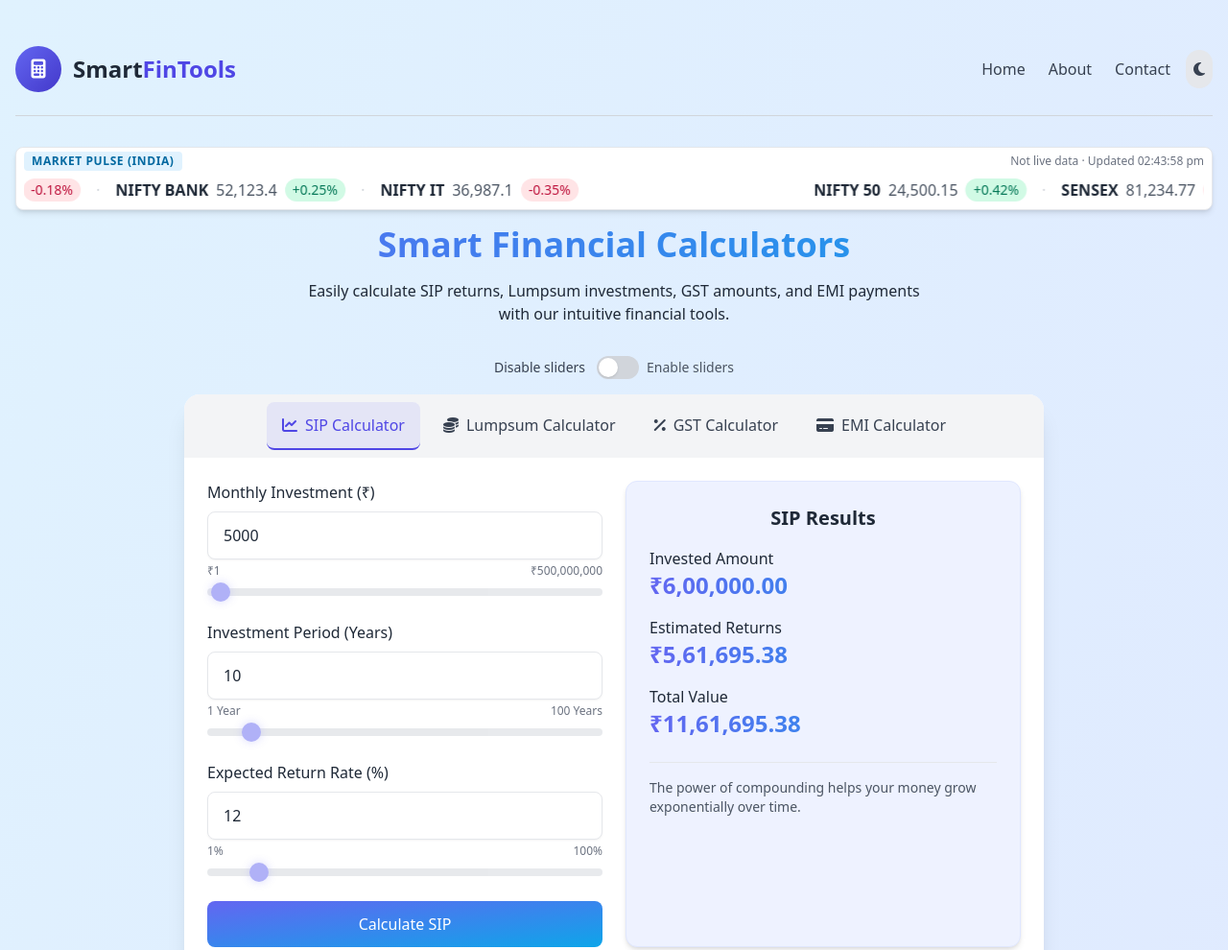
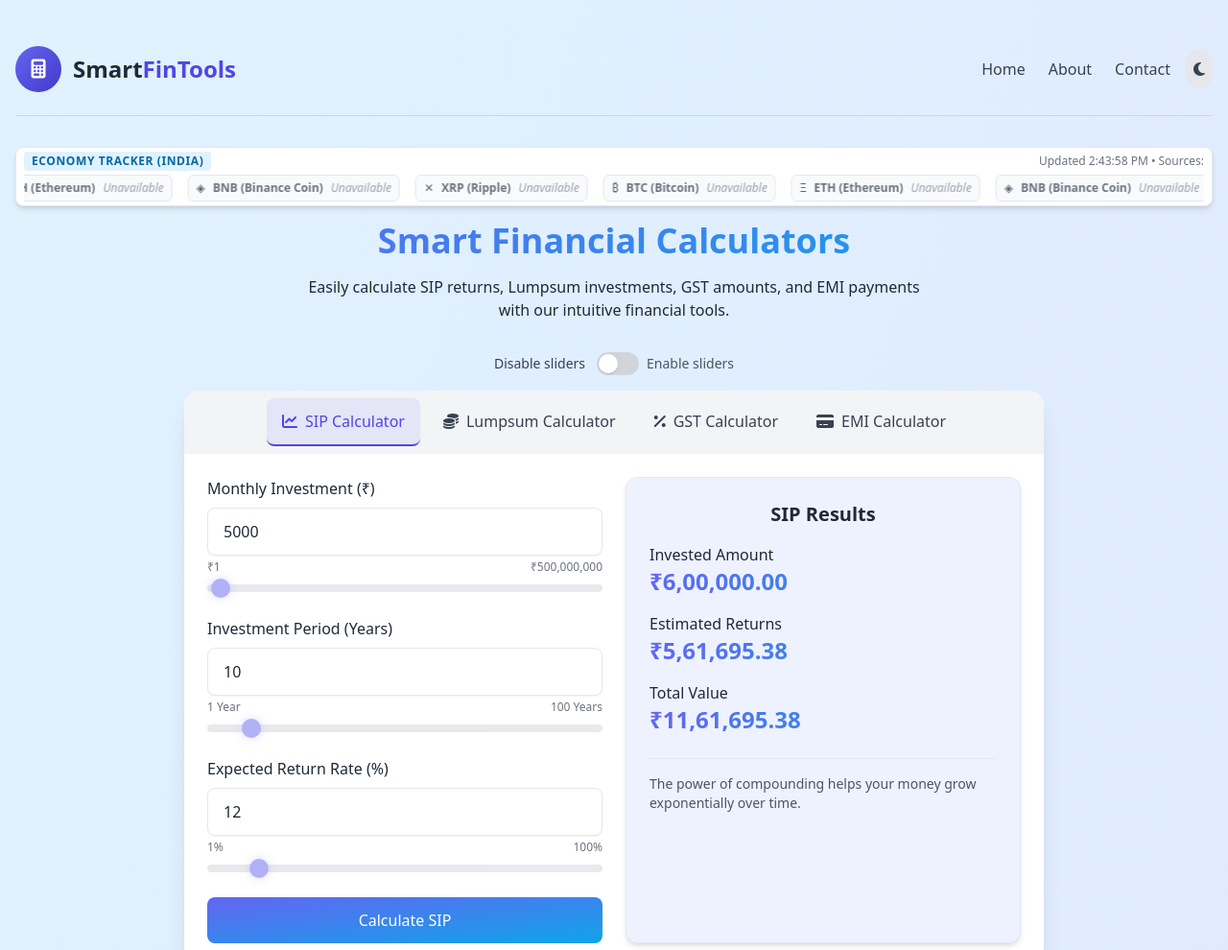
Before and after one commit to shivamprakash-git/smart-fin-tools, a plain HTML site: page index.html in a window 1280 px wide. Shown: the top 990 px of the page at 96% size. Drawn offline with nearby package versions, Linux system fonts and the light colour scheme; no server answers.

Commit message:
updated live ticker data for economy tracker

```diff
--- a/index.html
+++ b/index.html
@@ -102,7 +102,7 @@
             <div id="market-ticker-viewport" class="relative overflow-hidden rounded-lg border bg-white text-gray-800 border-gray-200 shadow-md dark:bg-gray-900 dark:text-gray-100 dark:border-gray-800">
                 <div class="px-2 py-1 space-y-1">
                     <div class="flex items-center justify-between gap-2">
-                        <span class="text-[10px] md:text-xs font-semibold uppercase tracking-wider px-2 py-0.5 rounded bg-secondary-100 text-secondary-700 dark:bg-secondary-900/40 dark:text-secondary-300">Market Pulse (India)</span>
+                        <span class="text-[10px] md:text-xs font-semibold uppercase tracking-wider px-2 py-0.5 rounded bg-secondary-100 text-secondary-700 dark:bg-secondary-900/40 dark:text-secondary-300">Economy Tracker (India)</span>
                         <span id="market-ticker-meta" class="text-[10px] md:text-xs text-gray-500 dark:text-gray-400">Fetching…</span>
                     </div>
                     <div class="overflow-hidden">
@@ -571,7 +571,7 @@
     <script src="https://cdn.jsdelivr.net/npm/chart.js"></script>
     <script src="js/script.js"></script>
     <script src="js/editorCalc.js"></script>
-    <script src="js/marketTicker.js"></script>
+    <script src="js/ticker.js"></script>
     <script>
       // Register Service Worker as early as possible after scripts load
       if ('serviceWorker' in navigator) {
--- a/js/marketTicker.js
+++ /dev/null
@@ -1,206 +0,0 @@
-(function(){
-  const API = 'https://financialmodelingprep.com/api/v3/quotes/index?apikey=demo';
-  // Target broader set of Indian indices. We'll try symbols first, then name match.
-  const SYMBOLS = ['^NSEI','^BSESN','^NSEBANK','^CNXIT','^CNXMIDCAP','^CNXSMALLCAP'];
-  const REFRESH_MS = 90_000; // 90s
-  const SPEED_PX_PER_S = 70; // slightly faster for more items
-
-  let animationId = null;
-  let paused = false;
-  let currentMarquee = null; // { track, clone, contentWidth, wrapper }
-
-  // Simple debounce
-  function debounce(fn, wait=200){
-    let t; return (...args) => { clearTimeout(t); t = setTimeout(() => fn.apply(null, args), wait); };
-  }
-
-  function qs(sel, root=document){ return root.querySelector(sel); }
-
-  function formatNumber(n){
-    try {
-      return new Intl.NumberFormat('en-IN', { maximumFractionDigits: 2 }).format(n);
-    } catch { return String(n); }
-  }
-
-  function buildItem({ label, price, changePercent }) {
-    const wrap = document.createElement('div');
-    wrap.className = 'flex items-center gap-2 text-sm md:text-base';
-
-    const name = document.createElement('span');
-    name.className = 'font-semibold text-gray-800 dark:text-gray-100';
-    name.textContent = label;
-
-    const priceEl = document.createElement('span');
-    priceEl.className = 'text-gray-600 dark:text-gray-200';
-    priceEl.textContent = formatNumber(price);
-
-    const chip = document.createElement('span');
-    const up = typeof changePercent === 'number' && changePercent >= 0;
-    chip.className = (up
-      ? 'px-2 py-0.5 rounded-full bg-emerald-100 text-emerald-700 dark:bg-emerald-500/20 dark:text-emerald-300'
-      : 'px-2 py-0.5 rounded-full bg-rose-100 text-rose-700 dark:bg-rose-500/20 dark:text-rose-300') + ' text-xs md:text-sm';
-    chip.textContent = (up ? '+' : '') + (changePercent?.toFixed ? changePercent.toFixed(2) : changePercent) + '%';
-
-    wrap.appendChild(name);
-    wrap.appendChild(priceEl);
-    wrap.appendChild(chip);
-    return wrap;
-  }
-
-  async function fetchIndices() {
-    try {
-      const res = await fetch(API, { cache: 'no-store' });
-      if (!res.ok) throw new Error('HTTP ' + res.status);
-      const data = await res.json();
-      if (!Array.isArray(data)) throw new Error('Bad payload');
-      // Map desired symbols
-      const wanted = data.filter(d => SYMBOLS.includes(d.symbol));
-      // Fallback: search by name if symbol mismatch
-      const nameMap = {
-        '^NSEI': ['NIFTY 50','Nifty 50','NIFTY50'],
-        '^BSESN': ['BSE SENSEX','Sensex','SENSEX'],
-        '^NSEBANK': ['NIFTY BANK','Bank Nifty','NIFTY BANK INDEX'],
-        '^CNXIT': ['NIFTY IT','CNX IT','NIFTY INFORMATION TECHNOLOGY'],
-        '^CNXMIDCAP': ['NIFTY MIDCAP 100','CNX MIDCAP','NIFTY MIDCAP'],
-        '^CNXSMALLCAP': ['NIFTY SMALLCAP 100','CNX SMALLCAP','NIFTY SMALLCAP']
-      };
-      SYMBOLS.forEach(sym => {
-        if (!wanted.find(w => w.symbol === sym)) {
-          const alt = data.find(d => nameMap[sym]?.some(n => (d.name||'').toLowerCase().includes(n.toLowerCase())));
-          if (alt) wanted.push(alt);
-        }
-      });
-      return wanted.map(row => {
-        const price = row.price ?? row.previousClose ?? row.open ?? 0;
-        const prev = row.previousClose ?? row.prevClose ?? null;
-        let cp = row.changesPercentage ?? row.changePercent;
-        if ((cp === undefined || cp === null) && typeof price === 'number' && typeof prev === 'number' && prev) {
-          cp = ((price - prev) / prev) * 100;
-        }
-        return {
-          label: row.name || row.symbol,
-          price,
-          previousClose: prev,
-          changePercent: typeof cp === 'number' ? cp : 0
-        };
-      }).filter(x => x.label);
-    } catch (e) {
-      // Graceful fallback with static sample so UI still works
-      console.warn('Ticker fetch failed, using fallback:', e);
-      return [
-        { label: 'NIFTY 50', price: 24500.15, changePercent: 0.42 },
-        { label: 'SENSEX', price: 81234.77, changePercent: -0.18 },
-        { label: 'NIFTY BANK', price: 52123.4, changePercent: 0.25 },
-        { label: 'NIFTY IT', price: 36987.1, changePercent: -0.35 }
-      ];
-    }
-  }
-
-  function setupMarquee(track) {
-    // Duplicate content for seamless loop
-    const wrapper = track.parentElement;
-    // Ensure wrapper is relative for absolute children, and fix its height
-    wrapper.style.position = 'relative';
-    const contentWidth = track.scrollWidth;
-    const height = track.offsetHeight;
-    if (height) wrapper.style.height = height + 'px';
-
-    const clone = track.cloneNode(true);
-    // Mark clone for cleanup; keep it non-interactive when visible
-    clone.dataset.tickerClone = '1';
-    clone.style.pointerEvents = 'none';
-    clone.style.userSelect = 'none';
-
-    // Position both tracks absolutely to keep a single visual lane
-    Object.assign(track.style, { position: 'absolute', left: '0px', top: '0px' });
-    Object.assign(clone.style, { position: 'absolute', left: '0px', top: '0px' });
-
-    wrapper.appendChild(clone);
-
-    currentMarquee = { track, clone, contentWidth, wrapper };
-
-    let x = 0;
-    function step(ts){
-      if (!step.last) step.last = ts;
-      const dt = (ts - step.last) / 1000;
-      step.last = ts;
-      if (!paused) {
-        x -= SPEED_PX_PER_S * dt;
-        const total = contentWidth;
-        if (Math.abs(x) >= total) x += total; // wrap
-        track.style.transform = `translate3d(${x}px,0,0)`;
-        clone.style.transform = `translate3d(${x + contentWidth}px,0,0)`;
-      }
-      animationId = requestAnimationFrame(step);
-    }
-    animationId = requestAnimationFrame(step);
-  }
-
-  function clearAnimation(){
-    if (animationId) cancelAnimationFrame(animationId);
-    animationId = null;
-  }
-
-  function setPauseHandlers(el){
-    // Only pause on hover; no selection/copy handling
-    el.addEventListener('mouseenter', () => { paused = true; });
-    el.addEventListener('mouseleave', () => { paused = false; });
-  }
-
-  async function render() {
-    const root = qs('#market-ticker');
-    if (!root) return;
-    const track = qs('#market-ticker-track');
-    if (!track) return;
-
-    // Clear existing
-    track.innerHTML = '';
-
-    const items = await fetchIndices();
-    items.forEach(item => {
-      const n = buildItem(item);
-      const sep = document.createElement('span');
-      sep.className = 'text-gray-300 dark:text-gray-500';
-      sep.textContent = '·';
-      track.appendChild(n);
-      track.appendChild(sep);
-    });
-    if (track.lastChild) track.removeChild(track.lastChild); // remove trailing separator
-
-    // Update meta: data source + last updated
-    const meta = qs('#market-ticker-meta');
-    if (meta) {
-      const now = new Date();
-      const time = new Intl.DateTimeFormat('en-IN', { hour: '2-digit', minute: '2-digit', second: '2-digit' }).format(now);
-      meta.textContent = `Not live data · Updated ${time}`;
-      meta.title = 'Source: Financial Modeling Prep (demo). This feed is delayed.';
-    }
-
-    // Reset animation
-    clearAnimation();
-    // Remove previous clone if any
-    const wrapper = track.parentElement;
-    // Remove previous clones if any
-    [...wrapper.querySelectorAll('[data-ticker-clone="1"]')].forEach(n => n.remove());
-    track.style.transform = 'translateX(0)';
-
-    // Defer to allow layout
-    requestAnimationFrame(() => setupMarquee(track));
-  }
-
-  function startAutoRefresh(){
-    setInterval(render, REFRESH_MS);
-  }
-
-  document.addEventListener('DOMContentLoaded', () => {
-    // Pause on hover over the viewport
-    const viewport = qs('#market-ticker-viewport');
-    if (viewport) setPauseHandlers(viewport);
-    render();
-    startAutoRefresh();
-    // Rebuild marquee on resize for consistent dimensions
-    window.addEventListener('resize', debounce(() => {
-      render();
-    }, 200));
-  });
-})();
--- /dev/null
+++ b/js/ticker.js
@@ -0,0 +1,352 @@
+// Ticker: Frankfurter (USD/INR) + Binance (BTC)
+// No API keys needed
+
+(function () {
+  const track = document.getElementById('market-ticker-track');
+  const meta = document.getElementById('market-ticker-meta');
+  const viewport = document.getElementById('market-ticker-viewport');
+
+  if (!track || !meta || !viewport) return;
+
+  const fmtINR = (n) =>
+    new Intl.NumberFormat('en-IN', { style: 'currency', currency: 'INR', maximumFractionDigits: 2 }).format(n);
+  const fmtNum = (n, d = 4) => Number(n).toFixed(d);
+  const nowTime = () => new Date().toLocaleTimeString();
+
+  // Display names
+  const FX_NAMES = {
+    'USD/INR': 'US Dollar',
+    'EUR/INR': 'Euro',
+    'GBP/INR': 'British Pound',
+    'JPY/INR': 'Japanese Yen',
+  };
+  // Preferred FX pairs list (for placeholders)
+  const FX_PAIRS = [
+    { from: 'USD', to: 'INR', label: 'USD/INR' },
+    { from: 'EUR', to: 'INR', label: 'EUR/INR' },
+    { from: 'GBP', to: 'INR', label: 'GBP/INR' },
+    { from: 'JPY', to: 'INR', label: 'JPY/INR' },
+  ];
+  const CRYPTO_NAMES = {
+    BTC: 'Bitcoin',
+    ETH: 'Ethereum',
+    BNB: 'Binance Coin',
+    XRP: 'Ripple',
+  };
+
+  // Fetch multiple FX pairs against INR
+  async function fetchFrankfurterFX() {
+    const requests = FX_PAIRS.map((p) =>
+      fetch(`https://api.frankfurter.app/latest?from=${p.from}&to=${p.to}`, { cache: 'no-store' })
+        .then((r) => {
+          if (!r.ok) throw new Error('Frankfurter fetch failed');
+          return r.json();
+        })
+        .then((d) => ({ label: p.label, rate: d?.rates?.[p.to] }))
+    );
+    const settled = await Promise.allSettled(requests);
+    const out = [];
+    for (const s of settled) {
+      if (s.status === 'fulfilled' && Number.isFinite(Number(s.value.rate))) {
+        out.push({ label: s.value.label, rate: Number(s.value.rate) });
+      }
+    }
+    if (!out.length) throw new Error('No FX data');
+    return out;
+  }
+
+  async function fetchBinance24h(symbol) {
+    // e.g. symbol: BTCUSDT, ETHUSDT, BNBUSDT
+    const url = `https://api.binance.com/api/v3/ticker/24hr?symbol=${symbol}`;
+    const res = await fetch(url, { cache: 'no-store' });
+    if (!res.ok) throw new Error('Binance fetch failed');
+    const data = await res.json();
+    const lastPrice = Number(data?.lastPrice);
+    if (!Number.isFinite(lastPrice)) throw new Error(`${symbol} price missing`);
+    const changePct = Number(data?.priceChangePercent);
+    return { symbol, priceUsd: lastPrice, changePct24h: Number.isFinite(changePct) ? changePct : null };
+  }
+
+  function renderItems(items) {
+    track.innerHTML = '';
+
+    // Build one sequence of nodes
+    const seqNodes = items.map((it) => renderItemNode(it));
+
+    // Append once and measure
+    seqNodes.forEach((n) => track.appendChild(n.cloneNode(true)));
+
+    // Ensure the single sequence is at least as wide as the viewport
+    // If it's narrower, append more copies until it exceeds the viewport width
+    const minWidth = viewport.clientWidth + 32; // a small buffer
+    while (track.scrollWidth < minWidth) {
+      seqNodes.forEach((n) => track.appendChild(n.cloneNode(true)));
+    }
+
+    // Record the width of one full sequence (current scrollWidth)
+    const sequenceWidth = track.scrollWidth;
+    track.dataset.seqWidth = String(sequenceWidth);
+
+    // Append one more copy to enable seamless loop
+    seqNodes.forEach((n) => {
+      const node = n.cloneNode(true);
+      node.setAttribute('aria-hidden', 'true');
+      track.appendChild(node);
+    });
+  }
+
+  function renderItemNode(it) {
+    const wrapper = document.createElement('div');
+    wrapper.className =
+      'flex items-center gap-2 px-2 py-1 rounded-md bg-gray-50 dark:bg-gray-800/60 border border-gray-200 dark:border-gray-700';
+
+    // Special case: animated separator between groups
+    if (it.type === 'sep') {
+      const chip = document.createElement('span');
+      chip.className =
+        'text-[10px] md:text-xs font-semibold uppercase tracking-wider px-2 py-0.5 rounded ' +
+        'bg-indigo-100 text-indigo-700 dark:bg-indigo-900/30 dark:text-indigo-300 animate-pulse';
+      chip.textContent = it.label || 'Crypto';
+      wrapper.appendChild(chip);
+      return wrapper;
+    }
+
+    // Icon helper
+    const iconFor = (node) => {
+      if (node.type === 'fx') return '💱';
+      if (node.type === 'crypto') {
+        switch (node.symbol) {
+          case 'BTC':
+            return '₿';
+          case 'ETH':
+            return 'Ξ';
+          case 'BNB':
+            return '◈';
+          case 'XRP':
+            return '✕';
+          default:
+            return '⧉';
+        }
+      }
+      return '';
+    };
+
+    // Unavailable item styling
+    if (it.unavailable) {
+      const icon = document.createElement('span');
+      icon.className = 'text-[12px] opacity-70';
+      icon.textContent = iconFor(it);
+      const label = document.createElement('span');
+      label.className = 'text-[11px] md:text-xs font-semibold text-gray-500 dark:text-gray-400';
+      label.textContent = it.label;
+      const value = document.createElement('span');
+      value.className = 'text-[11px] md:text-xs italic text-gray-400 dark:text-gray-500';
+      value.textContent = 'Unavailable';
+      wrapper.appendChild(icon);
+      wrapper.appendChild(label);
+      wrapper.appendChild(value);
+      return wrapper;
+    }
+
+    const icon = document.createElement('span');
+    icon.className = 'text-[12px]';
+    icon.textContent = iconFor(it);
+    const label = document.createElement('span');
+    label.className = 'text-[11px] md:text-xs font-semibold text-gray-700 dark:text-gray-300';
+    label.textContent = it.label;
+
+    const value = document.createElement('span');
+    value.className = 'text-[11px] md:text-xs font-mono text-gray-900 dark:text-gray-100';
+    value.textContent = it.value;
+
+    wrapper.appendChild(icon);
+    wrapper.appendChild(label);
+    wrapper.appendChild(value);
+
+    if (typeof it.changePct === 'number') {
+      const chip = document.createElement('span');
+      const up = it.changePct >= 0;
+      chip.className =
+        'text-[11px] md:text-xs font-semibold px-1.5 py-0.5 rounded ' +
+        (up
+          ? 'bg-green-100 text-green-700 dark:bg-green-900/30 dark:text-green-300'
+          : 'bg-rose-100 text-rose-700 dark:bg-rose-900/30 dark:text-rose-300');
+      chip.textContent = (up ? '▲ ' : '▼ ') + fmtNum(it.changePct, 2) + '%';
+      wrapper.appendChild(chip);
+    }
+
+    return wrapper;
+  }
+
+  function updateMeta(sources) {
+    meta.textContent = `Updated ${nowTime()} • Sources: ${sources.join(', ')}`;
+  }
+
+  // Simple marquee animation (seamless infinite loop)
+  function startMarquee() {
+    const reduceMotion = window.matchMedia('(prefers-reduced-motion: reduce)').matches;
+    if (reduceMotion) return; // respect user preference
+
+    let pos = 0;
+    let last = performance.now();
+    let paused = false;
+
+    // Use stored sequence width for exact loop reset
+    const measureSeq = () => {
+      const v = Number(track.dataset.seqWidth);
+      return Number.isFinite(v) && v > 0 ? v : track.scrollWidth / 2;
+    };
+    let seqWidth = measureSeq();
+
+    const speedPxPerSec = 40; // adjust for speed
+    const loop = (t) => {
+      if (!viewport.isConnected) return; // stop if DOM removed
+      if (!paused) {
+        const dt = (t - last) / 1000;
+        pos -= speedPxPerSec * dt;
+        if (-pos >= seqWidth) {
+          // Reset position after one full cycle of the base sequence
+          pos += seqWidth;
+        }
+        track.style.transform = `translateX(${pos}px)`;
+      }
+      last = t;
+      requestAnimationFrame(loop);
+    };
+
+    // Pause on hover/focus
+    viewport.addEventListener('mouseenter', () => (paused = true));
+    viewport.addEventListener('mouseleave', () => (paused = false));
+    viewport.addEventListener('focusin', () => (paused = true));
+    viewport.addEventListener('focusout', () => (paused = false));
+
+    // Recalculate on resize (layout changes)
+    const onResize = () => {
+      seqWidth = measureSeq();
+    };
+    window.addEventListener('resize', onResize);
+
+    requestAnimationFrame(loop);
+  }
+
+  async function init() {
+    try {
+      meta.textContent = 'Fetching…';
+
+      const [fxSet, btc, eth, bnb, xrp] = await Promise.allSettled([
+        fetchFrankfurterFX(),
+        fetchBinance24h('BTCUSDT'),
+        fetchBinance24h('ETHUSDT'),
+        fetchBinance24h('BNBUSDT'),
+        fetchBinance24h('XRPUSDT'),
+      ]);
+
+      let usdInr = null;
+      let sources = [];
+
+      const items = [];
+
+      if (fxSet.status === 'fulfilled' && fxSet.value.length) {
+        sources.push('Frankfurter');
+        // Add group separator for Forex
+        items.push({ type: 'sep', label: 'Forex' });
+        // Build FX items and also extract USD/INR for INR conversions
+        const present = new Set(fxSet.value.map((x) => x.label));
+        for (const fx of fxSet.value) {
+          if (fx.label === 'USD/INR') usdInr = fx.rate;
+          const full = FX_NAMES[fx.label];
+          const display = full ? `${fx.label} (${full})` : fx.label;
+          items.push({ type: 'fx', label: display, value: `₹${fmtNum(fx.rate, 4)}` });
+        }
+        // Add placeholders for any missing FX pairs
+        for (const p of FX_PAIRS) {
+          if (!present.has(p.label)) {
+            const full = FX_NAMES[p.label];
+            const display = full ? `${p.label} (${full})` : p.label;
+            items.push({ type: 'fx', label: display, unavailable: true });
+          }
+        }
+      }
+
+      // Determine if we have any crypto data before appending crypto items
+      const hasCrypto =
+        btc.status === 'fulfilled' || eth.status === 'fulfilled' || bnb.status === 'fulfilled' || xrp.status === 'fulfilled';
+
+      // Insert animated separator if both FX and Crypto are present
+      if (fxSet.status === 'fulfilled' && fxSet.value.length && hasCrypto) {
+        items.push({ type: 'sep', label: 'Crypto' });
+      }
+
+      let addedBinance = false;
+      if (btc.status === 'fulfilled') {
+        const btcUsd = btc.value.priceUsd;
+        const btcChange = btc.value.changePct24h;
+        const btcInr = usdInr ? btcUsd * usdInr : null;
+        items.push({ type: 'crypto', symbol: 'BTC', label: `BTC (${CRYPTO_NAMES.BTC})`, value: btcInr ? fmtINR(btcInr) : `$${fmtNum(btcUsd, 2)} USD`, changePct: typeof btcChange === 'number' ? btcChange : null });
+        addedBinance = true;
+      } else {
+        items.push({ type: 'crypto', symbol: 'BTC', label: `BTC (${CRYPTO_NAMES.BTC})`, unavailable: true });
+      }
+      if (eth.status === 'fulfilled') {
+        const ethUsd = eth.value.priceUsd;
+        const ethChange = eth.value.changePct24h;
+        const ethInr = usdInr ? ethUsd * usdInr : null;
+        items.push({ type: 'crypto', symbol: 'ETH', label: `ETH (${CRYPTO_NAMES.ETH})`, value: ethInr ? fmtINR(ethInr) : `$${fmtNum(ethUsd, 2)} USD`, changePct: typeof ethChange === 'number' ? ethChange : null });
+        addedBinance = true;
+      } else {
+        items.push({ type: 'crypto', symbol: 'ETH', label: `ETH (${CRYPTO_NAMES.ETH})`, unavailable: true });
+      }
+      if (bnb.status === 'fulfilled') {
+        const bnbUsd = bnb.value.priceUsd;
+        const bnbChange = bnb.value.changePct24h;
+        const bnbInr = usdInr ? bnbUsd * usdInr : null;
+        items.push({ type: 'crypto', symbol: 'BNB', label: `BNB (${CRYPTO_NAMES.BNB})`, value: bnbInr ? fmtINR(bnbInr) : `$${fmtNum(bnbUsd, 2)} USD`, changePct: typeof bnbChange === 'number' ? bnbChange : null });
+        addedBinance = true;
+      } else {
+        items.push({ type: 'crypto', symbol: 'BNB', label: `BNB (${CRYPTO_NAMES.BNB})`, unavailable: true });
+      }
+      if (xrp.status === 'fulfilled') {
+        const xrpUsd = xrp.value.priceUsd;
+        const xrpChange = xrp.value.changePct24h;
+        const xrpInr = usdInr ? xrpUsd * usdInr : null;
+        items.push({ type: 'crypto', symbol: 'XRP', label: `XRP (${CRYPTO_NAMES.XRP})`, value: xrpInr ? fmtINR(xrpInr) : `$${fmtNum(xrpUsd, 4)} USD`, changePct: typeof xrpChange === 'number' ? xrpChange : null });
+        addedBinance = true;
+      } else {
+        items.push({ type: 'crypto', symbol: 'XRP', label: `XRP (${CRYPTO_NAMES.XRP})`, unavailable: true });
+      }
+      if (addedBinance) sources.push('Binance');
+
+      if (!items.length) {
+        throw new Error('No data available');
+      }
+
+      // Render and animate
+      renderItems(items);
+      updateMeta(sources);
+
+      // Ensure track layout is row with gaps
+      track.style.display = 'inline-flex';
+      track.style.gap = '1rem';
+      track.style.whiteSpace = 'nowrap';
+      track.style.alignItems = 'center';
+      track.style.padding = '0';
+      track.style.margin = '0';
+      track.style.willChange = 'transform';
+      track.style.transform = 'translateX(0)';
+
+      startMarquee();
+    } catch (err) {
+      console.error(err);
+      meta.textContent = 'Failed to fetch data';
+      track.innerHTML =
+        '<span class=\"text-xs text-rose-600 dark:text-rose-400\">Unable to load market ticker.</span>';
+    }
+  }
+
+  // Initialize after DOM ready
+  if (document.readyState === 'loading') {
+    document.addEventListener('DOMContentLoaded', init);
+  } else {
+    init();
+  }
+})();
```
